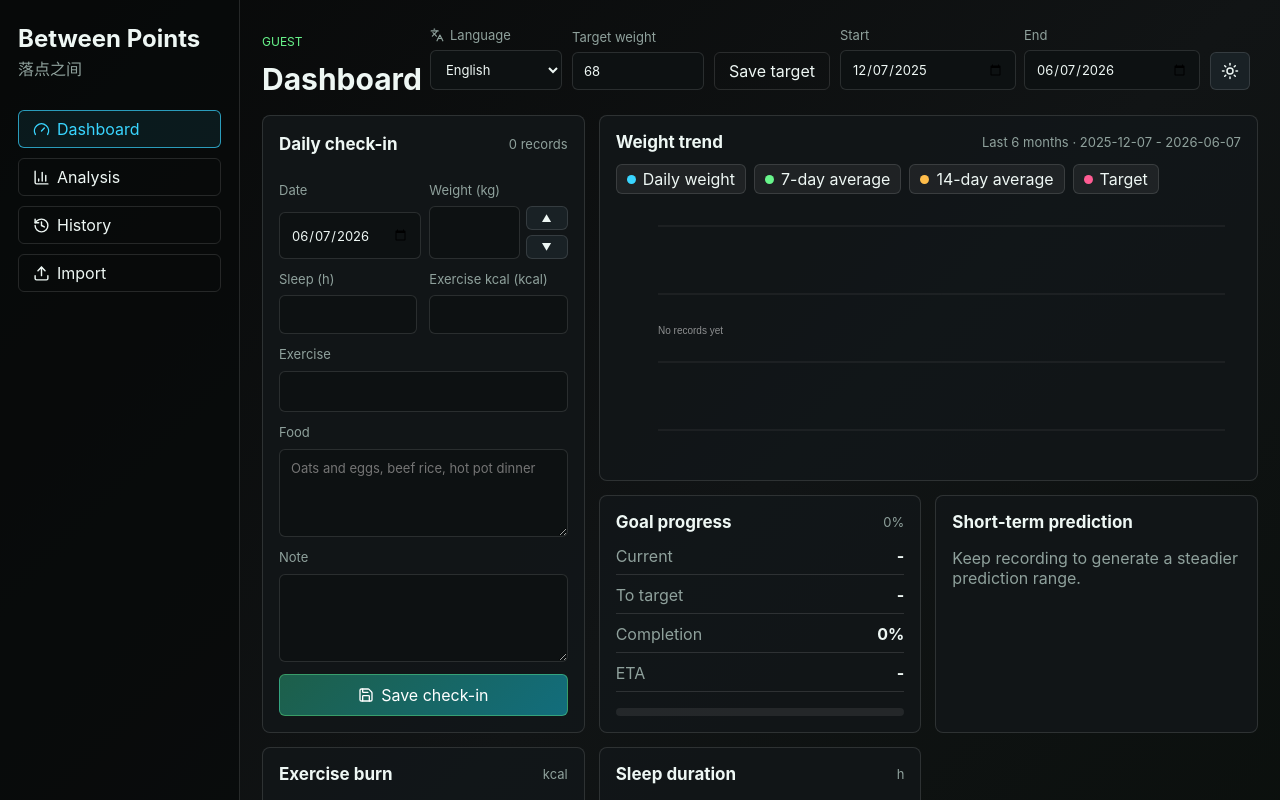
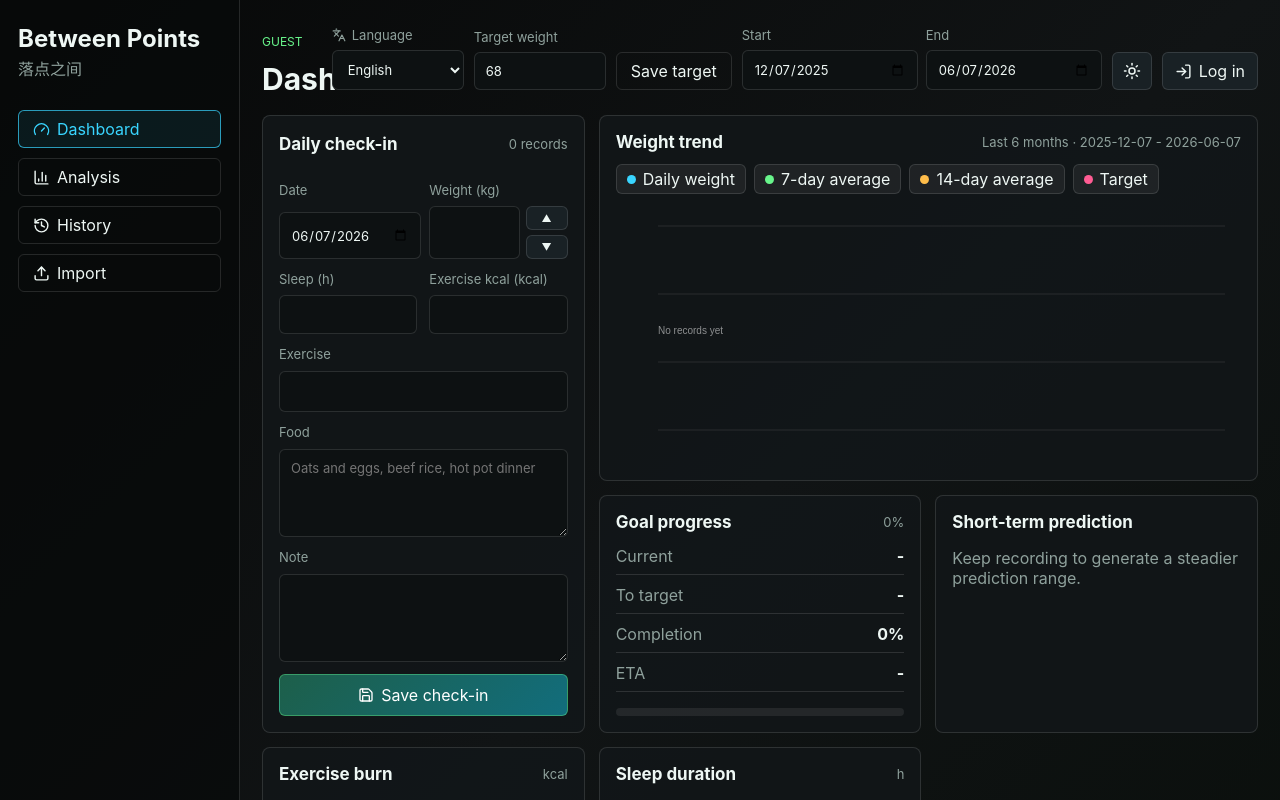
Before and after one commit to cjrzs/between-points, a React (Vite) app in the folder frontend/: page / in a window 1280 px wide. Shown: the top 800 px of the page. Built offline with nearby package versions, Linux system fonts and the light colour scheme.

Commit message:
Right align topbar controls

```diff
--- a/frontend/src/styles.css
+++ b/frontend/src/styles.css
@@ -179,20 +179,20 @@ label span {
 }
 
 .topbar > div:first-child {
-  flex: 0 1 auto;
-  min-width: 150px;
+  flex: 0 1 190px;
+  min-width: 130px;
 }
 
 .topbar h1 { margin: 0; font-size: 30px; }
 .top-actions {
   display: flex;
   align-items: end;
-  justify-content: flex-start;
+  justify-content: flex-end;
   flex: 1 1 auto;
   flex-wrap: nowrap;
   gap: 10px;
   min-width: 0;
-  overflow-x: auto;
+  overflow: visible;
   padding-bottom: 2px;
 }
 .compact { min-width: 120px; }
```
